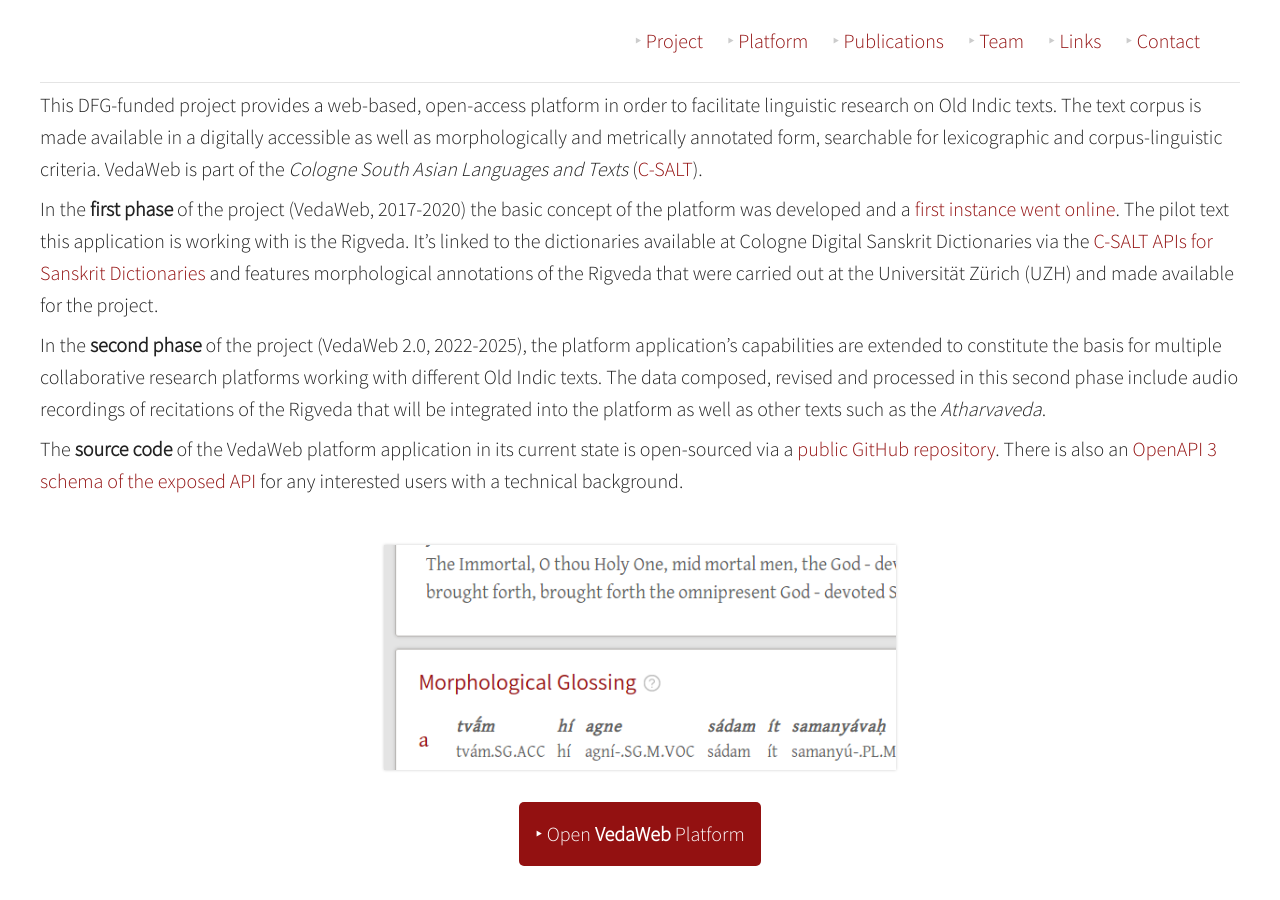
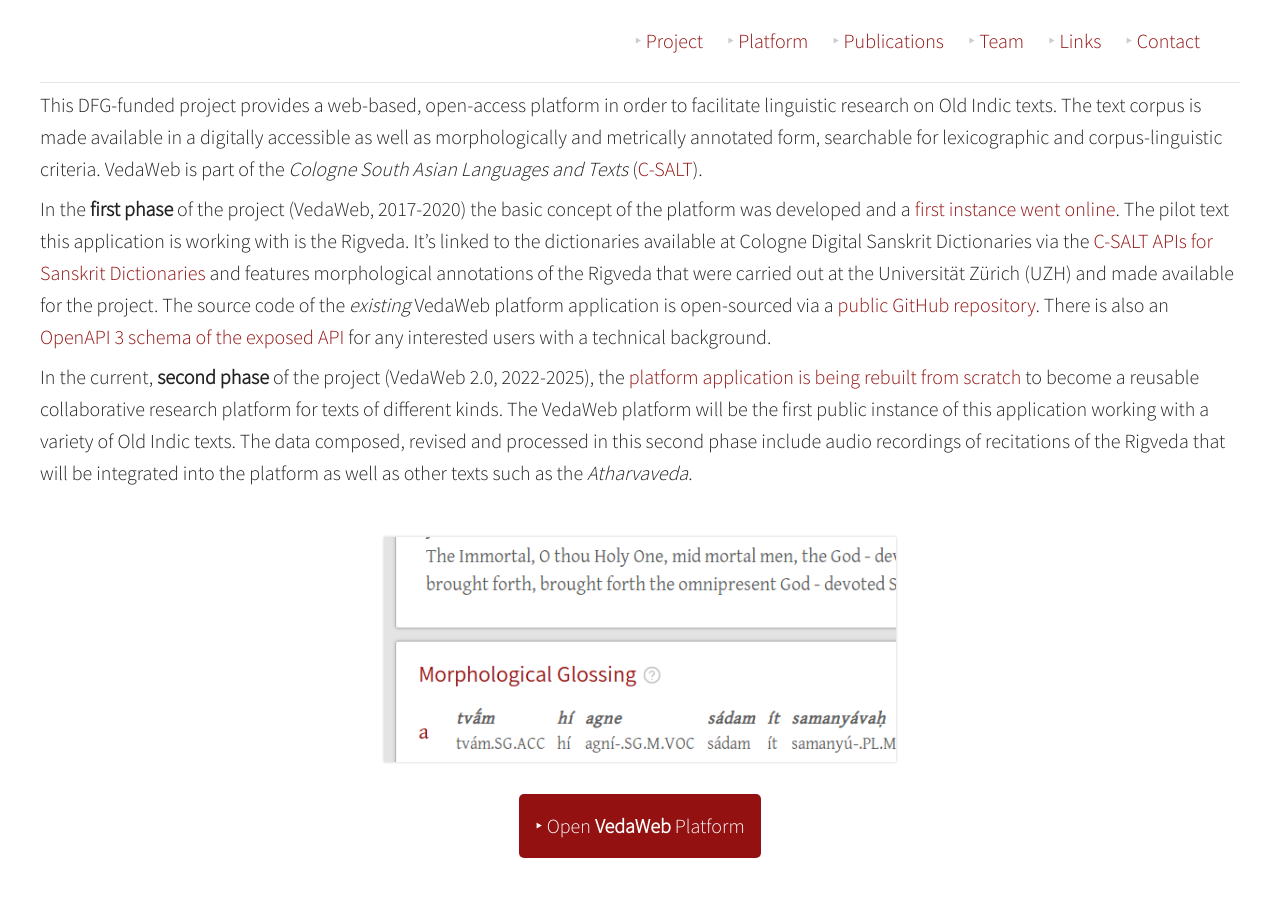
Before and after one commit to VedaWebProject/vedaweb-project-page, a Jekyll site: the page built from index.md, in a window 1280 px wide and 900 px high, scrolled down 330 px. Built offline with Jekyll 4.4.1, drawn with Linux system fonts in a browser that asks for light colours.

Commit message:
Update portal page

```diff
--- a/index.md
+++ b/index.md
@@ -7,11 +7,10 @@
 
 This DFG-funded project provides a web-based, open-access platform in order to facilitate linguistic research on Old Indic texts. The text corpus is made available in a digitally accessible as well as morphologically and metrically annotated form, searchable for lexicographic and corpus-linguistic criteria. VedaWeb is part of the *Cologne South Asian Languages and Texts* ([C-SALT](http://c-salt.uni-koeln.de/)).
 
-In the **first phase** of the project (VedaWeb, 2017-2020) the basic concept of the platform was developed and a [first instance went online](https://vedaweb.uni-koeln.de/rigveda). The pilot text this application is working with is the Rigveda. It's linked to the dictionaries available at Cologne Digital Sanskrit Dictionaries via the [C-SALT APIs for Sanskrit Dictionaries](https://cceh.github.io/c-salt_sanskrit_data) and features morphological annotations of the Rigveda that were carried out at the Universität Zürich (UZH) and made available for the project.
+In the **first phase** of the project (VedaWeb, 2017-2020) the basic concept of the platform was developed and a [first instance went online](https://vedaweb.uni-koeln.de/rigveda). The pilot text this application is working with is the Rigveda. It's linked to the dictionaries available at Cologne Digital Sanskrit Dictionaries via the [C-SALT APIs for Sanskrit Dictionaries](https://cceh.github.io/c-salt_sanskrit_data) and features morphological annotations of the Rigveda that were carried out at the Universität Zürich (UZH) and made available for the project. The source code of the *existing* VedaWeb platform application is open-sourced via a [public GitHub repository](https://github.com/VedaWebPlatform/vedaweb). There is also an [OpenAPI 3 schema of the exposed API](https://vedaweb.uni-koeln.de/rigveda/openapi) for any interested users with a technical background.
 
-In the **second phase** of the project (VedaWeb 2.0, 2022-2025), the platform application's capabilities are extended to constitute the basis for multiple collaborative research platforms working with different Old Indic texts. The data composed, revised and processed in this second phase include audio recordings of recitations of the Rigveda that will be integrated into the platform as well as other texts such as the *Atharvaveda*.
+In the current, **second phase** of the project (VedaWeb 2.0, 2022-2025), the [platform application is being rebuilt from scratch](https://github.com/VedaWebProject/tekst) to become a reusable collaborative research platform for texts of different kinds. The VedaWeb platform will be the first public instance of this application working with a variety of Old Indic texts. The data composed, revised and processed in this second phase include audio recordings of recitations of the Rigveda that will be integrated into the platform as well as other texts such as the *Atharvaveda*.
 
-The **source code** of the VedaWeb platform application in its current state is open-sourced via a [public GitHub repository](https://github.com/VedaWebPlatform/vedaweb). There is also an [OpenAPI 3 schema of the exposed API](https://vedaweb.uni-koeln.de/rigveda/openapi) for any interested users with a technical background.
 
 {% include app-launcher.html %}
 
```
